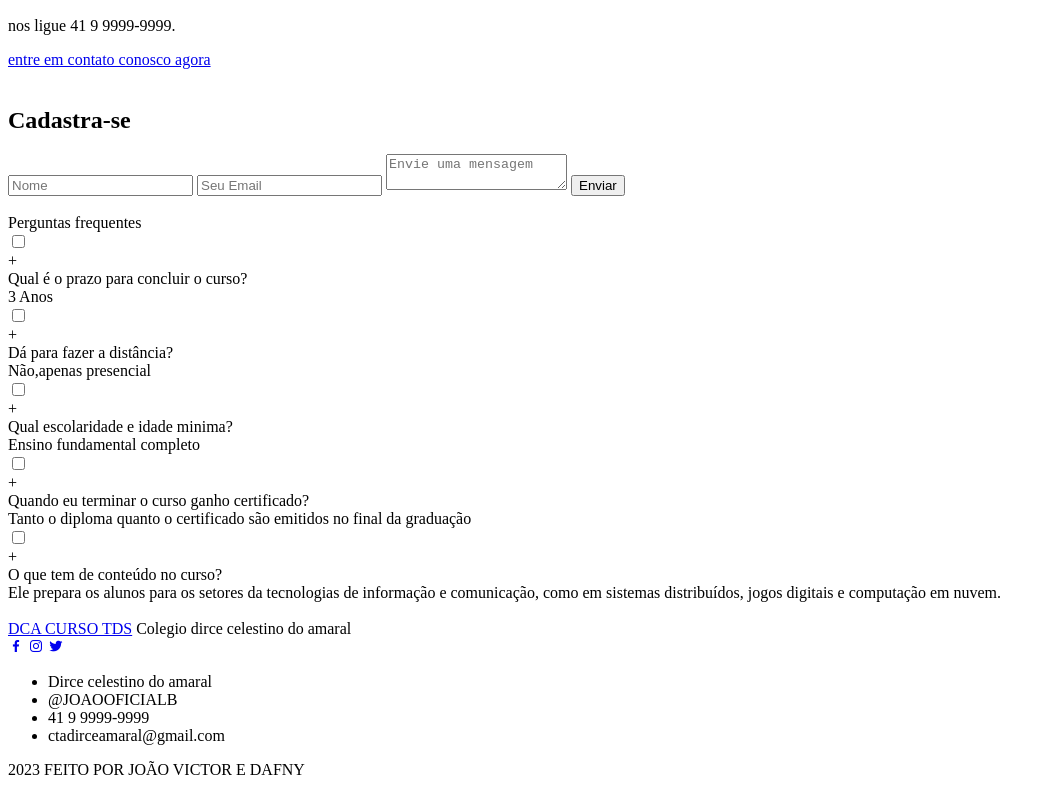
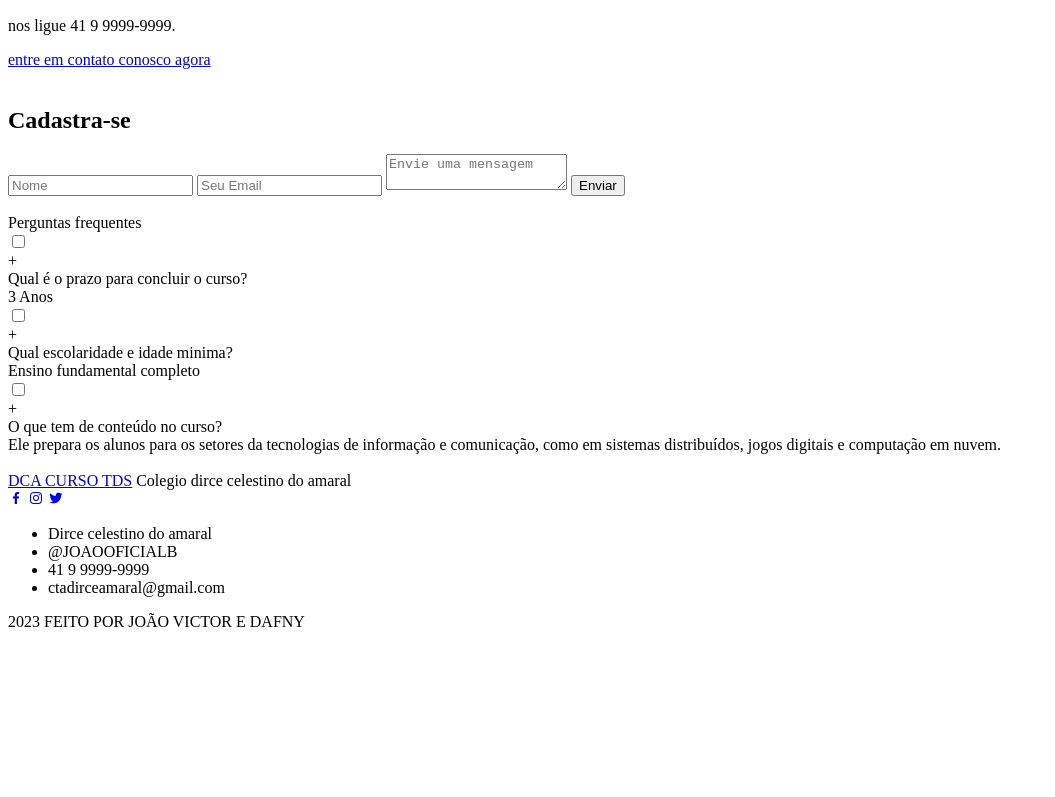
Before and after one commit to joaooficialb/landing-page, a plain HTML site: page Index.Html in a window 1280 px wide. Shown: the part 4416-5213 px from the top of the page, without its empty margins (0-1055 px from the left). After the commit the page ends 5065 px from the top, so only its background shows below. Drawn offline with nearby package versions, Linux system fonts and the light colour scheme; a script that the page names is missing.

Commit message:
Index.Html

```diff
--- a/Index.Html
+++ b/Index.Html
@@ -182,22 +182,10 @@ desenvolvimento de sistemas.</h2>
   <div class="faq-question">
     <input id="q2" type="checkbox" class="panel">
     <div class="plus">+</div>
-    <label for="q2" class="panel-title"> Dá para fazer a distância?
-</label>
-    <div class="panel-content">Não,apenas presencial</div>
-  </div>
- <div class="faq-question">
-    <input id="q2" type="checkbox" class="panel">
-    <div class="plus">+</div>
     <label for="q2" class="panel-title"> Qual escolaridade e idade minima?</label>
     <div class="panel-content">Ensino fundamental completo</div>
   </div>
- <div class="faq-question">
-    <input id="q2" type="checkbox" class="panel">
-    <div class="plus">+</div>
-    <label for="q2" class="panel-title"> Quando eu terminar o curso ganho certificado?</label>
-    <div class="panel-content">Tanto o diploma quanto o certificado são emitidos no final da graduação  </div>
-  </div>
+
 
 
   <div class="faq-question">
@@ -208,8 +196,12 @@ desenvolvimento de sistemas.</h2>
   </div>
 </div>
 <br>
-
-   </div>
+        <html>
+            <head>
+              <meta charset="utf-8" />
+              <title>Avaliação</title>
+              <link href="/css/styles.css" rel="stylesheet" type="text/css" />
+            </head>
             <body>
                 <form>
                     <div class="rating">
```
